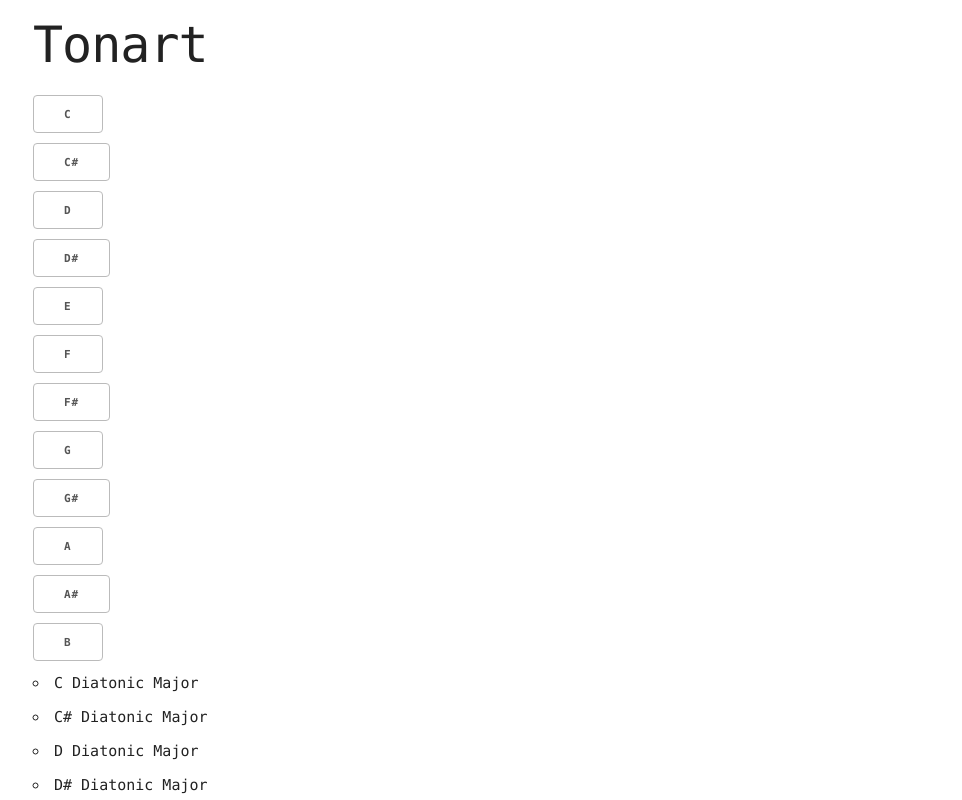
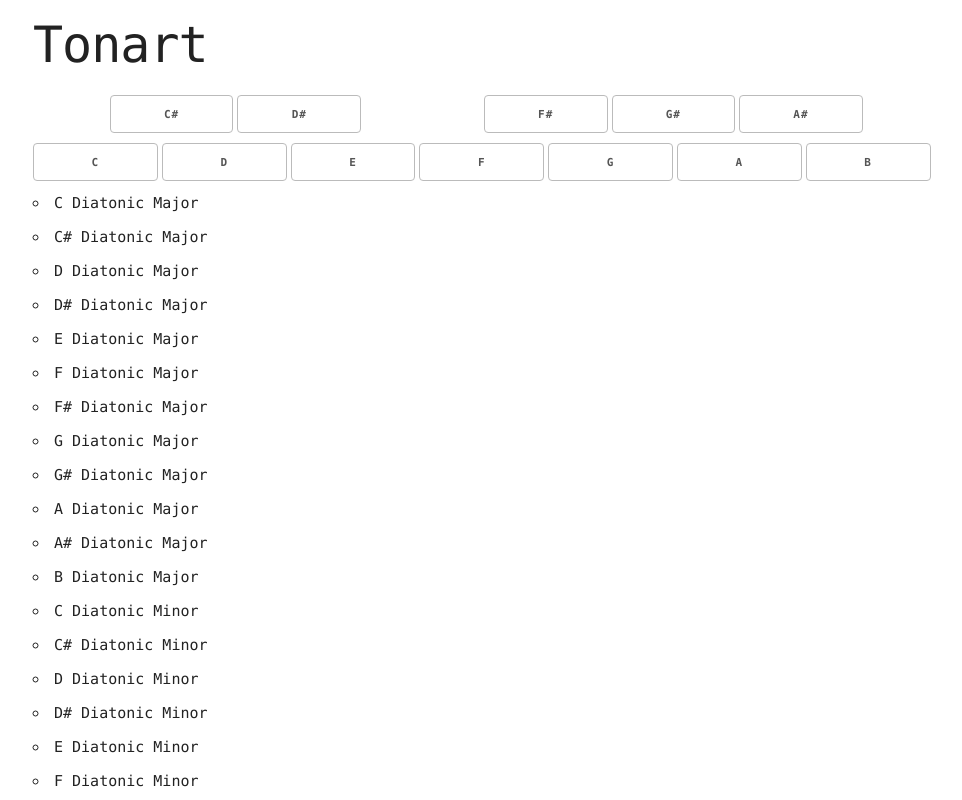
Before and after one commit to suniala/tonart, a React (Create React App) app: page / in a window 1280 px wide. Shown: the top 800 px of the page, without its empty margins (127-1089 px from the left). Built offline with nearby package versions, Linux system fonts and the light colour scheme.

Commit message:
Nicer looking keyboard

```diff
--- a/src/Key.tsx
+++ b/src/Key.tsx
@@ -14,7 +14,7 @@ class Key extends React.Component<Props, {}> {
 
     render() {
         return (
-            <div>
+            <div className={'key'}>
                 <button
                     className={(this.props.selected.has(this.props.tone) ? 'button-primary' : '')}
                     onClick={this.handleClick}>
--- a/src/Keyboard.tsx
+++ b/src/Keyboard.tsx
@@ -10,19 +10,24 @@ interface Props {
 class Keyboard extends React.Component<Props, {}> {
     render() {
         return (
-            <div>
+            <div className='keyboard u-full-width'>
+                <div className='keys black'>
+                    <Key onClick={this.props.onToneToggle} selected={this.props.tones} tone={Tone.Cs}/>
+                    <Key onClick={this.props.onToneToggle} selected={this.props.tones} tone={Tone.Ds}/>
+                    <div className='filler'>&nbsp;</div>
+                    <Key onClick={this.props.onToneToggle} selected={this.props.tones} tone={Tone.Fs}/>
+                    <Key onClick={this.props.onToneToggle} selected={this.props.tones} tone={Tone.Gs}/>
+                    <Key onClick={this.props.onToneToggle} selected={this.props.tones} tone={Tone.As}/>
+                </div>
+                <div className='keys white'>
                     <Key onClick={this.props.onToneToggle} selected={this.props.tones} tone={Tone.C}/>
-                <Key onClick={this.props.onToneToggle} selected={this.props.tones} tone={Tone.Cs}/>
                     <Key onClick={this.props.onToneToggle} selected={this.props.tones} tone={Tone.D}/>
-                <Key onClick={this.props.onToneToggle} selected={this.props.tones} tone={Tone.Ds}/>
                     <Key onClick={this.props.onToneToggle} selected={this.props.tones} tone={Tone.E}/>
                     <Key onClick={this.props.onToneToggle} selected={this.props.tones} tone={Tone.F}/>
-                <Key onClick={this.props.onToneToggle} selected={this.props.tones} tone={Tone.Fs}/>
                     <Key onClick={this.props.onToneToggle} selected={this.props.tones} tone={Tone.G}/>
-                <Key onClick={this.props.onToneToggle} selected={this.props.tones} tone={Tone.Gs}/>
                     <Key onClick={this.props.onToneToggle} selected={this.props.tones} tone={Tone.A}/>
-                <Key onClick={this.props.onToneToggle} selected={this.props.tones} tone={Tone.As}/>
                     <Key onClick={this.props.onToneToggle} selected={this.props.tones} tone={Tone.B}/>
+                </div>
             </div>
         );
     }
--- a/src/css/index.css
+++ b/src/css/index.css
@@ -3,12 +3,31 @@ body {
     padding-top: 1em;
 }
 
-div.beat-count {
-    padding-top: 0.5em;
+.keys.black {
+    margin-left: 8%;
 }
 
-button.tap {
+div.key {
+    display: inline-block;
+    margin-right: 4px;
+}
+
+.keys.black > .key {
+    width: 14%;
+}
+
+.filler {
+    display: inline-block;
+    width: 13%;
+    margin-right: 4px;
+}
+
+.keys.white > .key {
+    width: 13%;
+}
+
+.key > button {
+    padding-left: 0;
+    padding-right: 0;
     width: 100%;
-    font-size: 2em;
-    height: 76px;
 }
```
Lines whose indentation alone changed are shown as unchanged.
